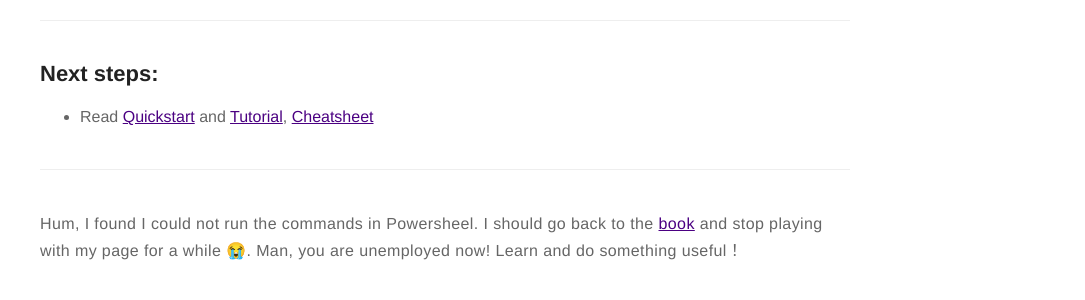
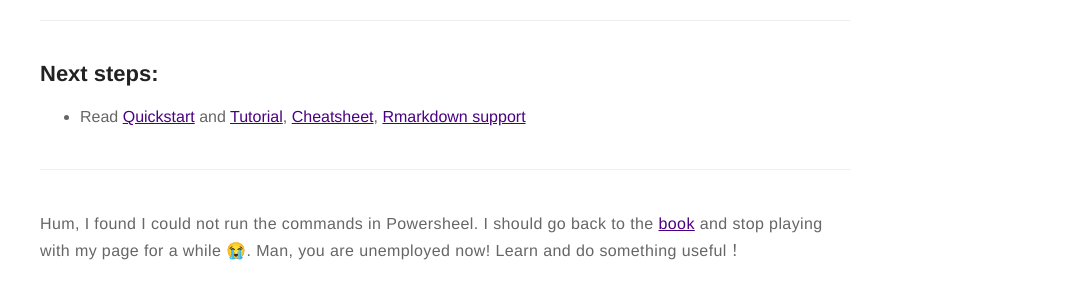
Before and after one commit to subaiwen/subaiwen.github.io, a Jekyll site: the page built from _posts/2019-7-3-Install Jekyll.md, in a window 1280 px wide. Shown: the part 1223-1523 px from the top of the page, without its empty margins (195-1280 px from the left). Built offline with Jekyll 4.4.1, drawn with Linux system fonts in a browser that asks for light colours; emoji names are drawn with the system emoji font; comment, search, counter and statistics services are not loaded.

Commit message:
Update 2019-7-3-Install Jekyll.md

```diff
--- a/_posts/2019-7-3-Install Jekyll.md
+++ b/_posts/2019-7-3-Install Jekyll.md
@@ -52,7 +52,7 @@
 ---
 
 ## Next steps:
-* Read [Quickstart](https://jekyllrb.com/docs/) and [Tutorial](https://jekyllrb.com/docs/step-by-step/01-setup/), [Cheatsheet](https://devhints.io/jekyll)
+* Read [Quickstart](https://jekyllrb.com/docs/) and [Tutorial](https://jekyllrb.com/docs/step-by-step/01-setup/), [Cheatsheet](https://devhints.io/jekyll), [Rmarkdown support](https://bookdown.org/yihui/blogdown/jekyll.html)
 
 ---
 
```
